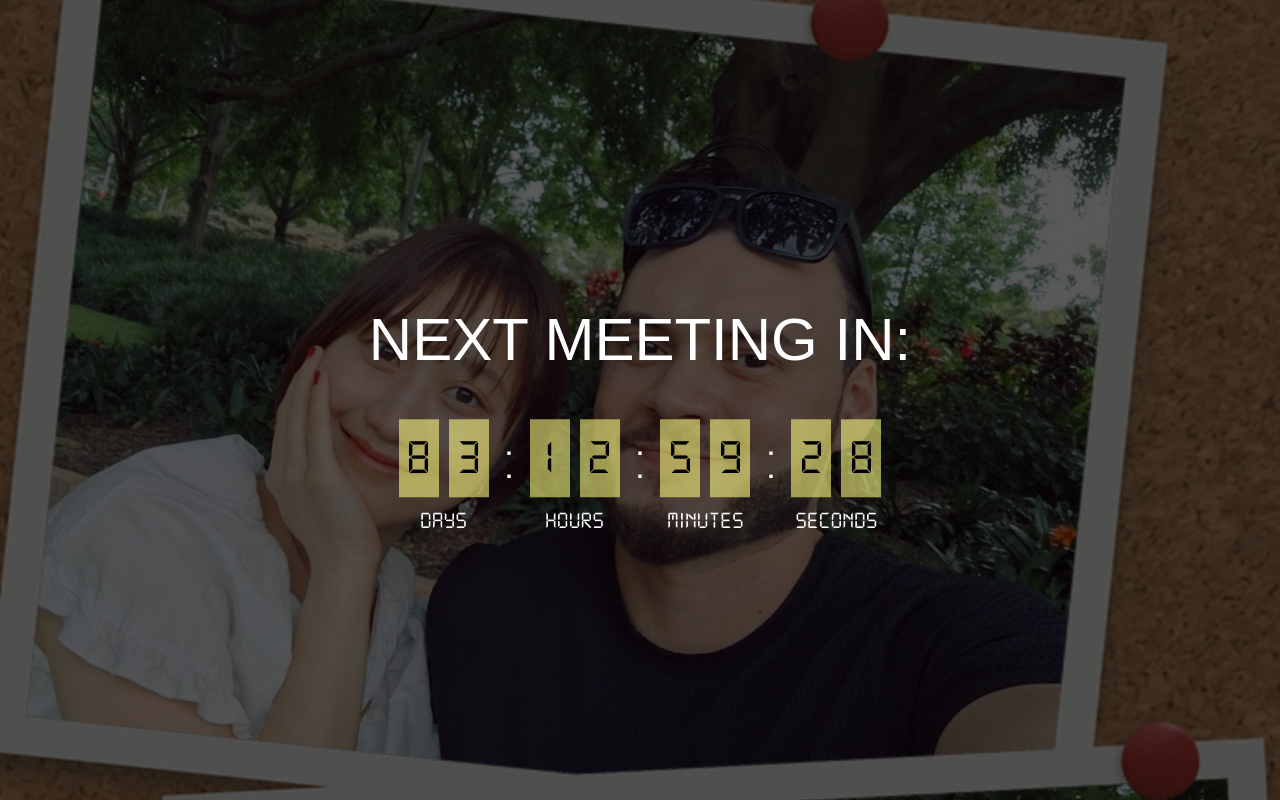
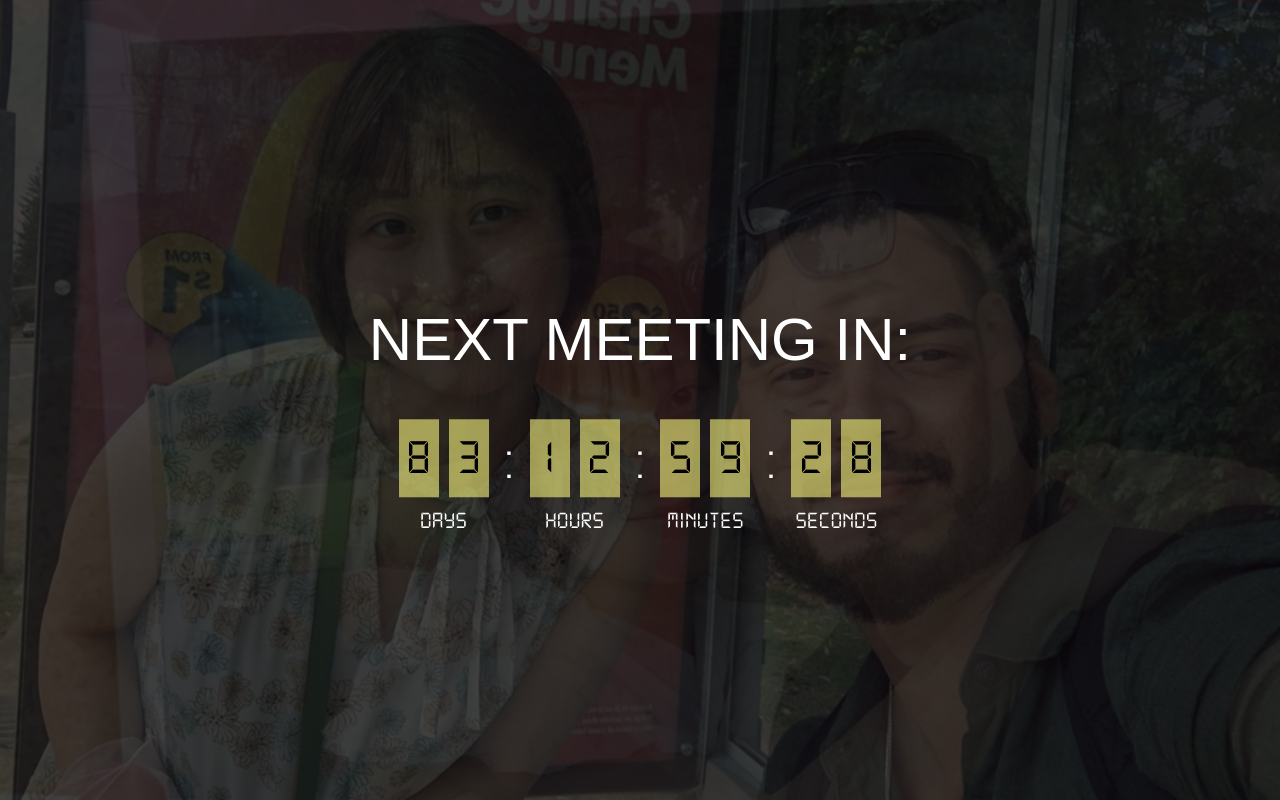
Before and after one commit to mrwsantos/aki, a Next.js app: page /nihonmeeting in a window 1280 px wide. Built offline with nearby package versions, Linux system fonts and the light colour scheme.

Commit message:
nihongo countdown

```diff
--- a/src/pages/nihonmeeting.tsx
+++ b/src/pages/nihonmeeting.tsx
@@ -2,11 +2,13 @@ import React, { useState, useEffect } from "react";
 import styles from "../styles/components/Main.module.scss";
 
 import collage1 from "@/img/collage-1.jpg";
+import collage2 from "@/img/collage-2.jpg";
 
 const NihonMeeting = () => {
   return (
     <div className={styles.nihon}>
-      <img src={collage1.src} alt="" />
+      <img className={styles.one} src={collage1.src} alt="" />
+      <img className={styles.two} src={collage2.src} alt="" />
       <Counter dateInput="2025-02-17T18:40:00.000Z" />
     </div>
   );
--- a/src/styles/components/Main.module.scss
+++ b/src/styles/components/Main.module.scss
@@ -701,15 +701,37 @@
     object-fit: cover;
     width: 100%;
 
-    animation: breathe 60s linear alternate infinite;
+    position: fixed;
+    top: 50%;
+    left: 50%;
+    transform: translate(-50%, -50%);
+
+
+    &.one{
+      animation: breathe 10s linear alternate infinite;
+    }
+    &.two{
+      z-index: 99;
+      opacity: 0;
+      animation: breatheOut 10s  linear alternate infinite;
+    }
   }
 
   @keyframes breathe {
     100% {
-      transform: scale(2);
-      -webkit-transform: scale(2);
+      transform: translate(-50%, -50%) scale(1.5);
+      -webkit-transform: translate(-50%, -50%) scale(1.5);
+      opacity: 0;
     }
   }
+  @keyframes breatheOut {
+    100% {
+      transform: translate(-50%, -50%) scale(1.5);
+      -webkit-transform: translate(-50%, -50%) scale(1.5);
+      opacity: 1;
+    }
+  }
+
 
   @keyframes fadeIn {
     100% {
@@ -724,6 +746,7 @@
     transform: translate(-50%, -50%);
     opacity: 0;
     animation: fadeIn 3s 1s linear forwards;
+    z-index: 999999;
 
     width: 100%;
     display: flex;
```
